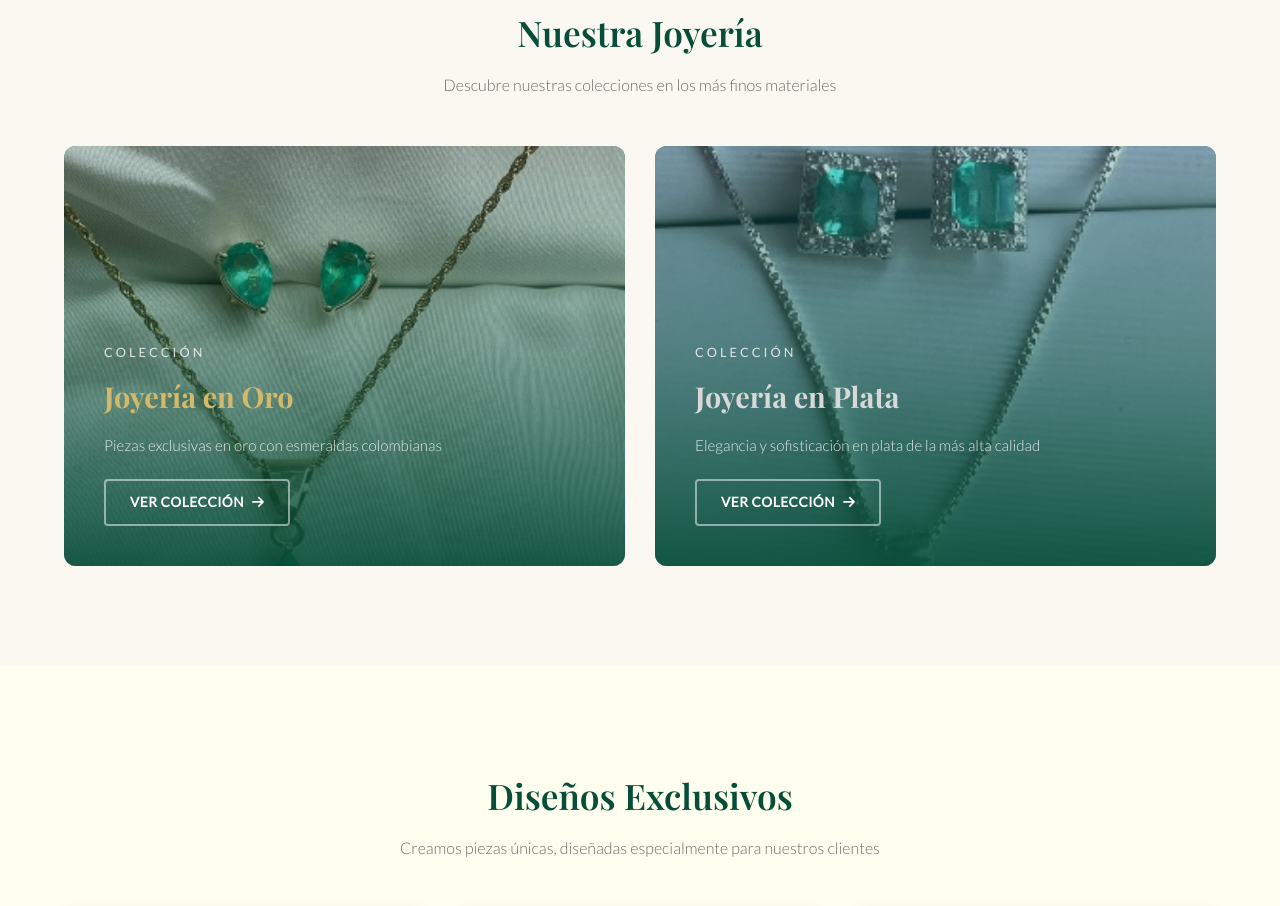
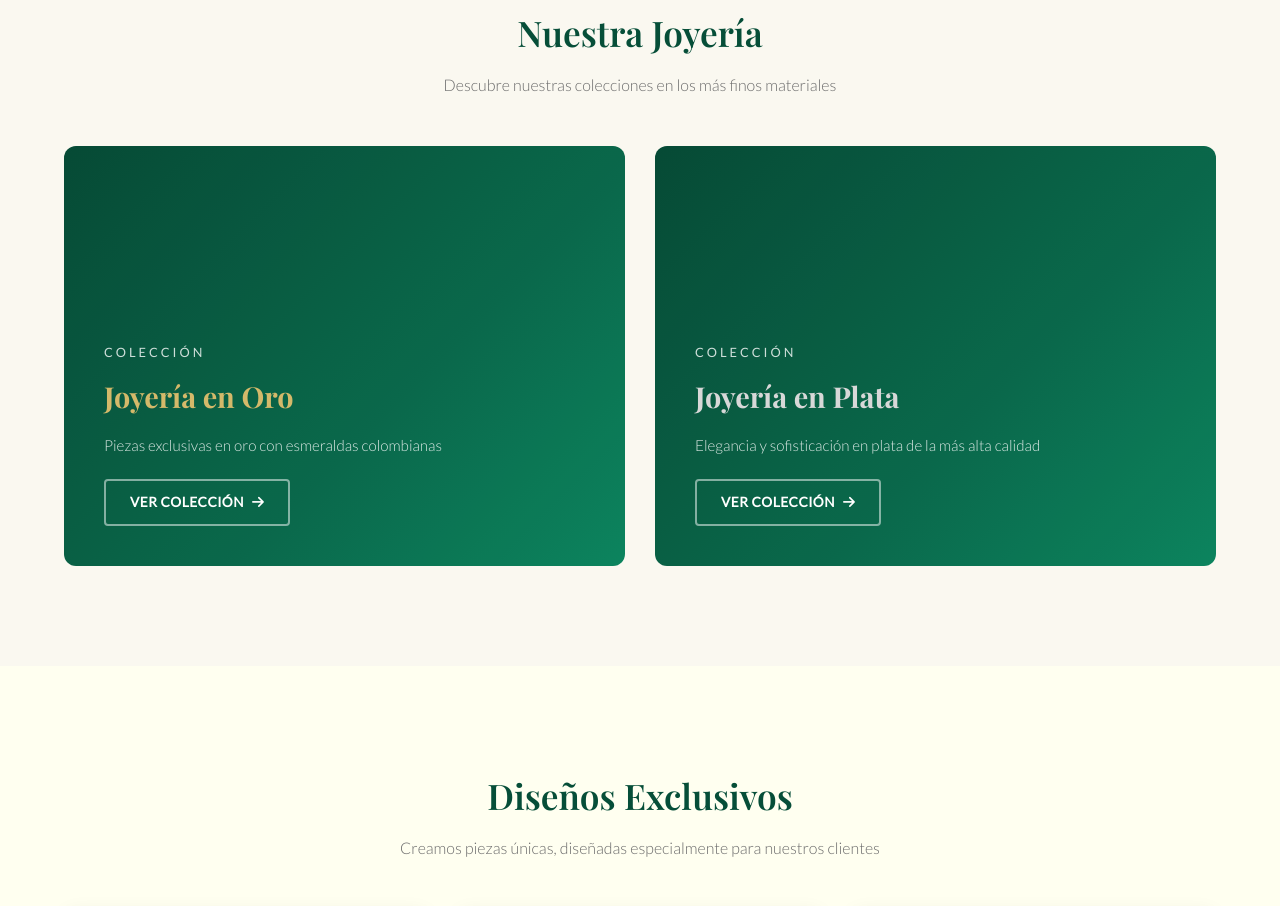
Before and after one commit to sync-bi/esencia-verde, a plain HTML site: page index.html in a window 1280 px wide. Shown: the part 897-1803 px from the top of the page. Drawn offline with nearby package versions, Linux system fonts and the light colour scheme.

Commit message:
Categorías con colores verde esmeralda sin imágenes de fondo
Co-Authored-By: Claude Opus 4.6 (1M context) <noreply@anthropic.com>

```diff
--- a/index.html
+++ b/index.html
@@ -119,10 +119,10 @@ a { text-decoration: none; color: inherit; transition: var(--transition); }
 .categories-grid { display: grid; grid-template-columns: 1fr 1fr; gap: 30px; }
 .category-card { position: relative; border-radius: 12px; overflow: hidden; min-height: 420px; display: flex; align-items: flex-end; }
 .category-card img.category-bg { position: absolute; inset: 0; width: 100%; height: 100%; object-fit: cover; }
-.category-gold { background: linear-gradient(135deg, var(--emerald-dark) 0%, var(--emerald) 100%); }
-.category-silver { background: linear-gradient(135deg, var(--emerald-dark) 0%, var(--emerald) 100%); }
-.category-overlay { position: absolute; inset: 0; background: linear-gradient(to top, rgba(6,78,56,0.92) 0%, rgba(6,78,56,0.5) 50%, rgba(6,78,56,0.2) 100%); transition: var(--transition); z-index: 1; }
-.category-card:hover .category-overlay { background: linear-gradient(to top, rgba(6,78,56,0.95) 0%, rgba(6,78,56,0.6) 50%, rgba(6,78,56,0.3) 100%); }
+.category-gold { background: linear-gradient(135deg, var(--emerald-dark) 0%, var(--emerald) 60%, var(--emerald-light) 100%); }
+.category-silver { background: linear-gradient(135deg, var(--emerald-dark) 0%, var(--emerald) 60%, var(--emerald-light) 100%); }
+.category-overlay { position: absolute; inset: 0; background: rgba(0,0,0,0.05); transition: var(--transition); z-index: 1; }
+.category-card:hover .category-overlay { background: rgba(0,0,0,0.12); }
 .category-content { position: relative; padding: 40px; color: var(--white); z-index: 2; }
 .category-label { font-size: 0.8rem; text-transform: uppercase; letter-spacing: 3px; opacity: 0.8; }
 .category-gold .category-content h3 { font-family: var(--font-display); font-size: 1.8rem; margin: 8px 0 12px; color: var(--gold-light); }
@@ -308,7 +308,6 @@ a { text-decoration: none; color: inherit; transition: var(--transition); }
             <p class="section-subtitle">Descubre nuestras colecciones en los más finos materiales</p>
             <div class="categories-grid">
                 <a href="categoria.html?tipo=oro" class="category-card category-gold">
-                    <img src="assets/images/set-oro-gota.jpeg" alt="Joyería en Oro" class="category-bg">
                     <div class="category-overlay"></div>
                     <div class="category-content">
                         <span class="category-label">Colección</span>
@@ -318,7 +317,6 @@ a { text-decoration: none; color: inherit; transition: var(--transition); }
                     </div>
                 </a>
                 <a href="categoria.html?tipo=plata" class="category-card category-silver">
-                    <img src="assets/images/set-plata-cuadrado.jpeg" alt="Joyería en Plata" class="category-bg">
                     <div class="category-overlay"></div>
                     <div class="category-content">
                         <span class="category-label">Colección</span>
```
